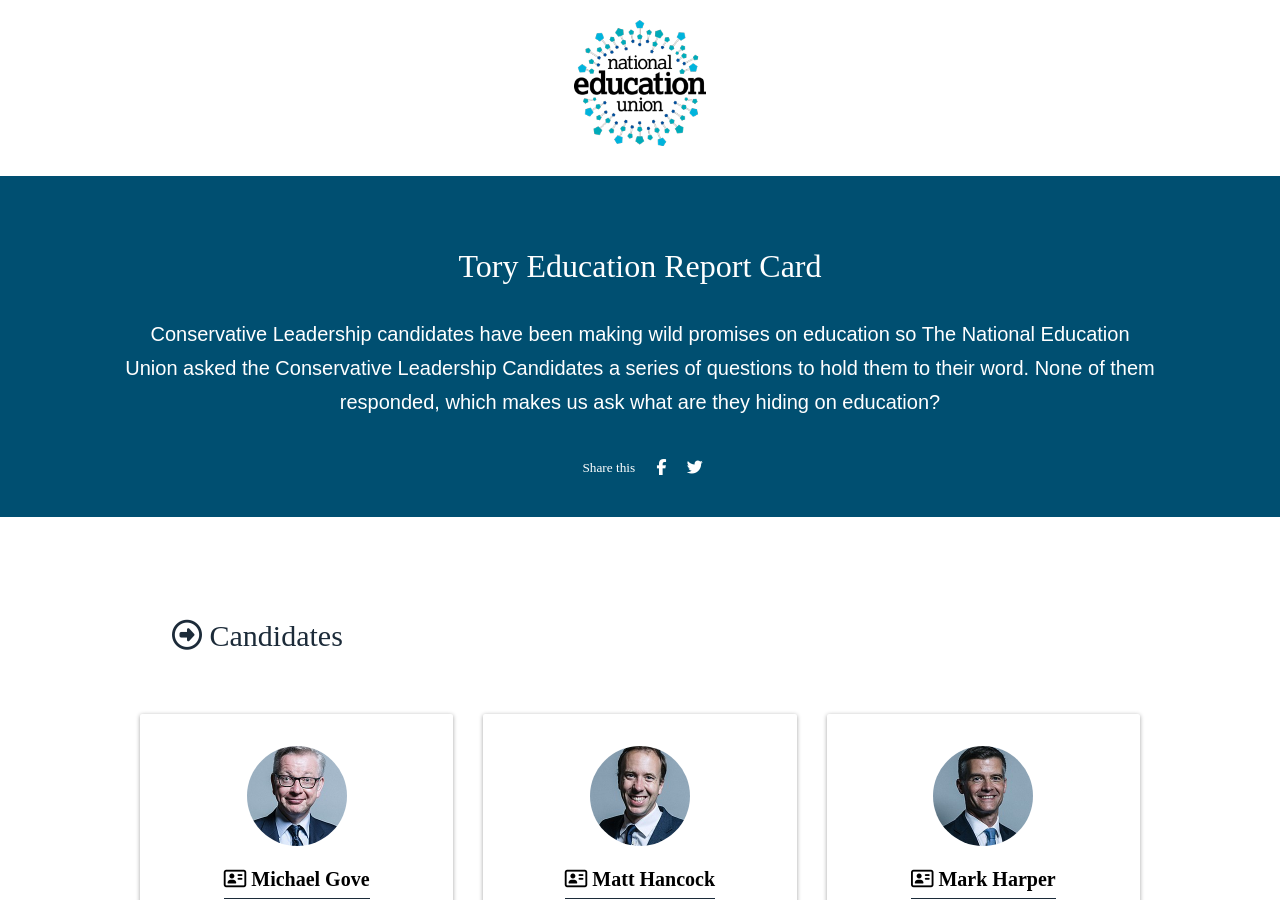
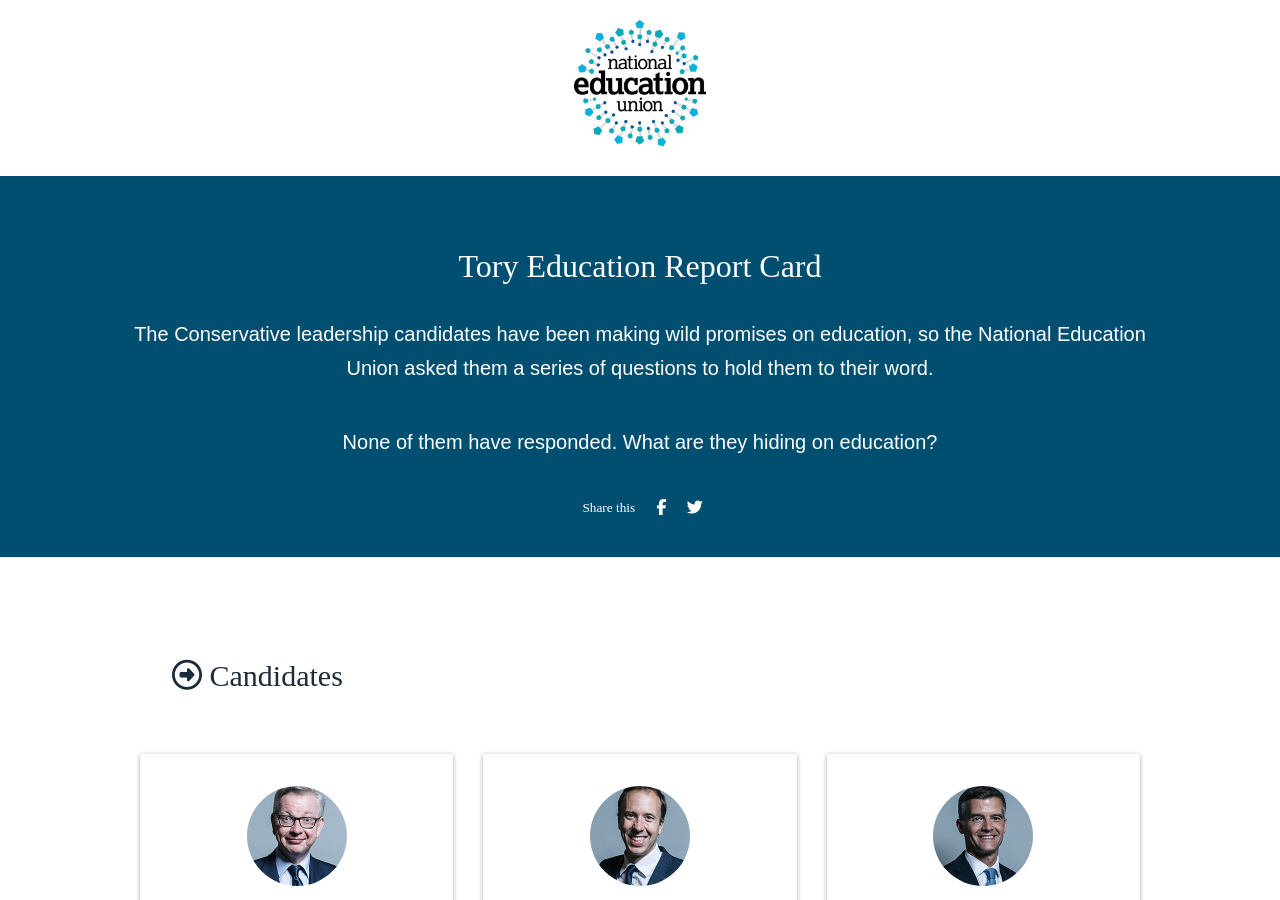
Before and after one commit to maxcoyote/tory-education-report-card, a Jekyll site: the page built from index.markdown, in a window 1280 px wide and 900 px high. Built offline with Jekyll 4.4.1, drawn with Linux system fonts in a browser that asks for light colours; nearby versions of some CDN libraries; some web fonts are replaced.

Commit message:
Updated Index

```diff
--- a/index.markdown
+++ b/index.markdown
@@ -396,4 +396,6 @@
 layout: index
 ---
 
-Conservative Leadership candidates have been making wild promises on education so The National Education Union asked the Conservative Leadership Candidates a series of questions to hold them to their word. None of them responded, which makes us ask what are they hiding on education?
+The Conservative leadership candidates have been making wild promises on education, so the National Education Union asked them a series of questions to hold them to their word.
+
+None of them have responded. What are they hiding on education?
```
